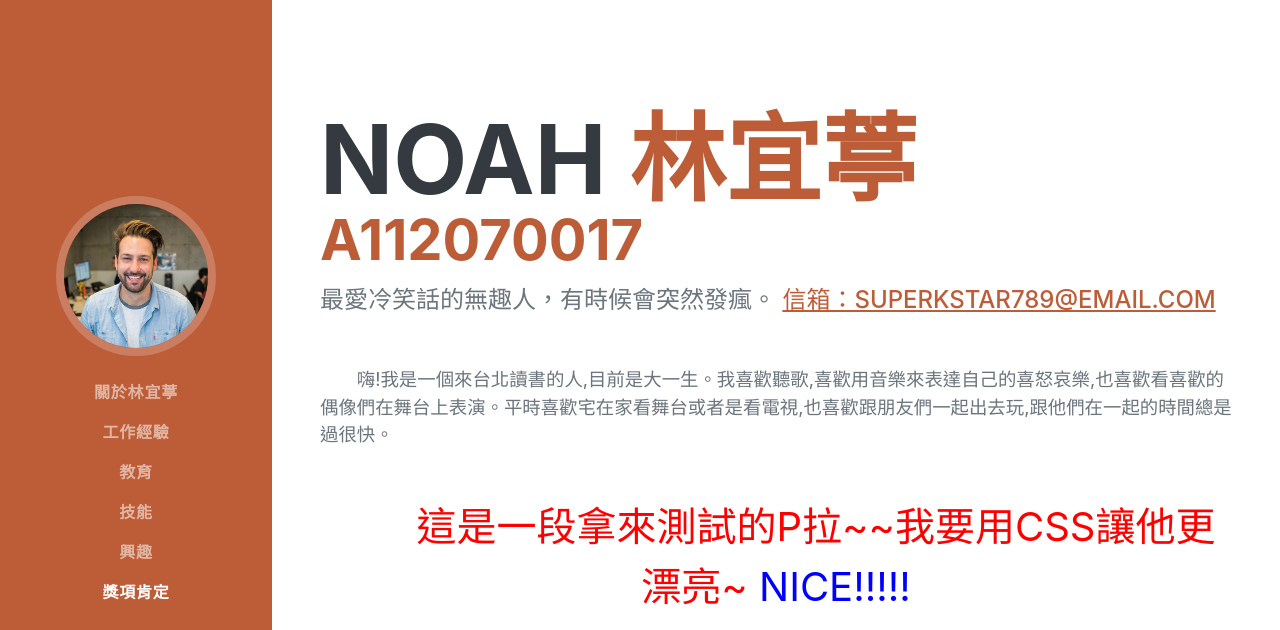
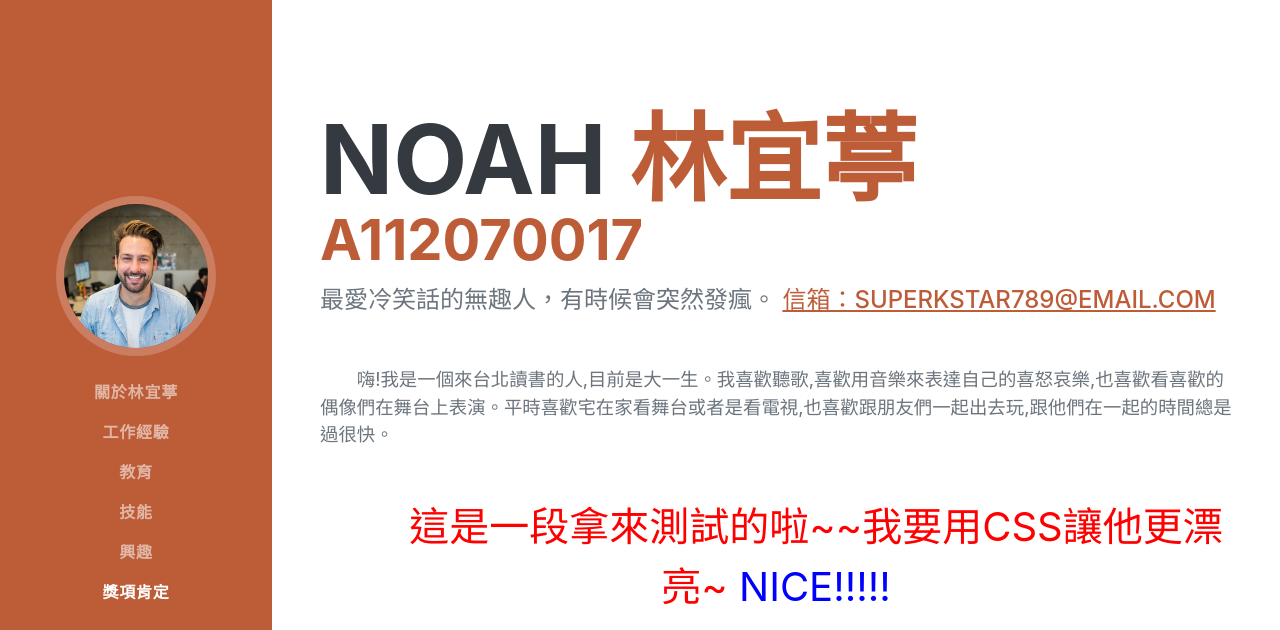
Before and after one commit to katiewuhua/lionpog.github.io, a plain HTML site: page index.html in a window 1280 px wide. Shown: the top 630 px of the page. Drawn offline with nearby package versions, Linux system fonts and the light colour scheme; a web font is replaced by a local one.

Commit message:
Update index.html

```diff
--- a/index.html
+++ b/index.html
@@ -50,7 +50,7 @@
                         <a href="mailto:superkstar789@email.com">信箱：superkstar789@email.com</a>
                     </div>
                     <p class="lead mb-5" style="text-indent: 2em;">嗨!我是一個來台北讀書的人,目前是大一生。我喜歡聽歌,喜歡用音樂來表達自己的喜怒哀樂,也喜歡看喜歡的偶像們在舞台上表演。平時喜歡宅在家看舞台或者是看電視,也喜歡跟朋友們一起出去玩,跟他們在一起的時間總是過很快。</p>
-                    <p class="redred">這是一段拿來測試的P拉~~我要用CSS讓他更漂亮~ <span class="blueblue">NICE!!!!!</span></p>
+                    <p class="redred">這是一段拿來測試的啦~~我要用CSS讓他更漂亮~ <span class="blueblue">NICE!!!!!</span></p>
                     <div class="social-icons">
                         <a class="social-icon" href="#!"><i class="fab fa-linkedin-in"></i></a>
                         <a class="social-icon" href="#!"><i class="fab fa-github"></i></a>
```
